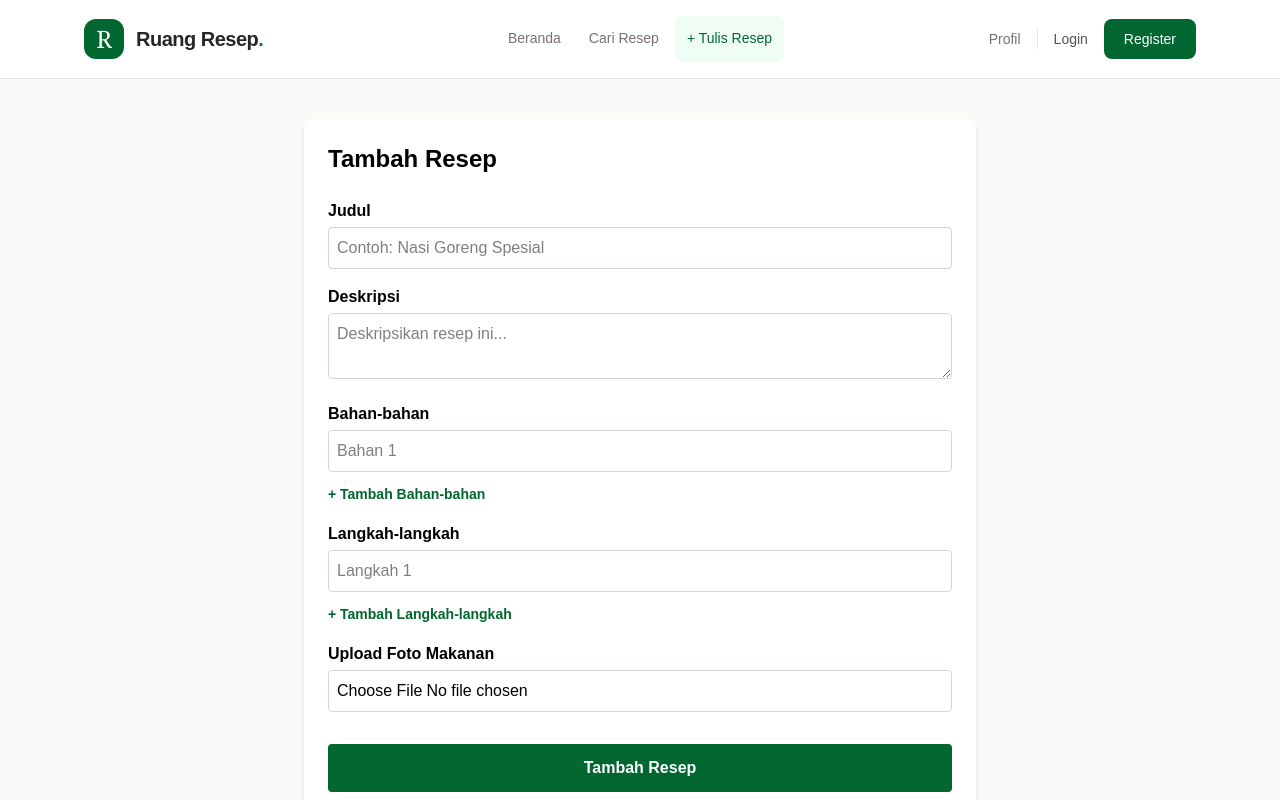
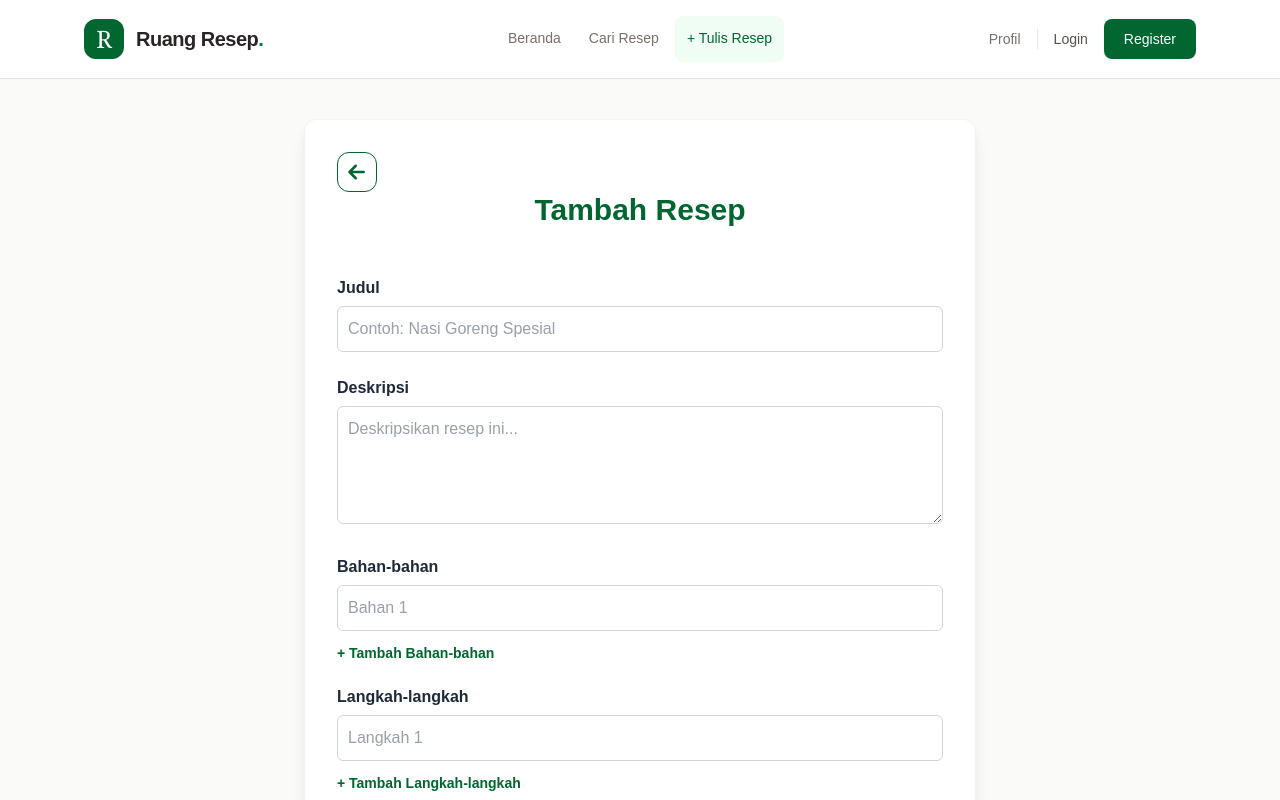
Before and after one commit to DafferNx/tubes-web-rongawi, a Next.js app: page /add-recipe in a window 1280 px wide. Shown: the top 800 px of the page. Built offline with nearby package versions, Linux system fonts and the light colour scheme.

Commit message:
improve ui form input resep

```diff
--- a/src/app/add-recipe/page.jsx
+++ b/src/app/add-recipe/page.jsx
@@ -1,7 +1,6 @@
 "use client";
 import axios from 'axios';
-
-import { useState } from 'react';
+import { useState, useRef } from 'react';
 
 function DynamicInput({ title, items, placeholder, onChange }) {
   const handleChange = (index, value) => {
@@ -15,29 +14,46 @@ function DynamicInput({ title, items, placeholder, onChange }) {
   }
 
   return (
-    <div className="mb-4">
-      <label htmlFor="inputTitle"
-        className="block font-semibold mb-1"
-      >{title}</label>
+    <div className="mb-5">
+      <label className="block font-semibold mb-1.5 text-gray-800">
+        {title}
+      </label>
 
       {items.map((value, index) => (
+        <div key={index} className="flex gap-2 mb-2">
           <input
-          key={index}
             type="text"
             required
             value={value}
             onChange={(e) => handleChange(index, e.target.value)}
             placeholder={`${placeholder} ${index + 1}`}
-          className="w-full border border-gray-300 p-2 rounded mb-2"
+            className="w-full border border-gray-300 p-2.5 rounded-md focus:ring-2 focus:ring-green-800 focus:border-green-800 outline-none transition-all text-gray-700"
           />
+
+          {items.length > 1 && (
+            <button
+              type="button"
+              onClick={() => {
+                const newItems = items.filter((_, i) => i !== index);
+                onChange(newItems);
+              }}
+              className="text-red-500 hover:text-red-700 px-2 font-bold text-xl transition-colors"
+              title="Hapus baris"
+            >
+              &times;
+            </button>
+          )}
+
+        </div>
       ))}
 
       <button
         type="button"
         onClick={handleAddInput}
-        className="text-green-800 text-sm font-bold mt-1"
-      >+ Tambah {title}</button>
-
+        className="text-green-800 text-sm font-bold mt-1 hover:text-green-900 hover:underline transition-colors"
+      >
+        + Tambah {title}
+      </button>
     </div>
   );
 }
@@ -51,35 +67,30 @@ export default function AddRecipePage() {
 
   const [image, setImage] = useState(null);
   const [previewImg, setPreviewImg] = useState('');
+  const fileInputRef = useRef(null);
 
   const [isLoading, setLoading] = useState(false);
   const [message, setMessage] = useState('');
   const [isSuccess, setIsSuccess] = useState(null);
 
-
   const handleSubmit = async (e) => {
     e.preventDefault();
 
     const formData = new FormData();
-
     formData.append('title', title);
     formData.append('description', desc);
     formData.append('photo', image);
-
     formData.append('ingredients', JSON.stringify(ingredient.filter(i => i.trim() !== '')));
     formData.append('steps', JSON.stringify(steps.filter(s => s.trim() !== '')));
 
     setLoading(true);
     try {
       const response = await axios.post('https://jsonplaceholder.typicode.com/posts', formData);
-
       setMessage('Resep berhasil ditambahkan!');
       setIsSuccess(true);
-
     } catch (e) {
       setMessage('Gagal menyimpan resep. Silakan coba lagi.');
       setIsSuccess(false);
-
     } finally {
       setLoading(false);
     }
@@ -87,7 +98,6 @@ export default function AddRecipePage() {
 
   const handleImg = (e) => {
     const file = e.target.files[0];
-
     if (file) {
       setImage(file);
       setPreviewImg(URL.createObjectURL(file));
@@ -95,28 +105,50 @@ export default function AddRecipePage() {
   }
 
   return (
-    <div className="max-w-2xl mx-auto p-6 mt-10 bg-white rounded-lg shadow-md text-black">
-      <h1 className="text-2xl font-bold mb-6">Tambah Resep</h1>
-      <form action="" onSubmit={handleSubmit} className="space-y-4">
+    <div className="max-w-2xl mx-auto p-8 mt-10 mb-12 bg-white rounded-xl shadow-lg border border-gray-100 text-gray-800">
+      <a
+        href="/"
+        className="inline-flex items-center justify-center w-10 h-10 mr-4 border border-green-800 rounded-xl hover:bg-green-800 hover:text-white text-green-800 transition-colors"
+        title="Kembali"
+      >
+        <svg
+          xmlns="http://www.w3.org/2000/svg"
+          fill="none"
+          viewBox="0 0 24 24"
+          strokeWidth={3}
+          stroke="currentColor"
+          className="w-5 h-5"
+        >
+          <path strokeLinecap="round" strokeLinejoin="round" d="M10.5 19.5 3 12m0 0 7.5-7.5M3 12h17" />
+        </svg>
+      </a>
+      <h1 className="text-3xl font-bold text-center mb-8 text-green-800 pb-4">
+        Tambah Resep
+      </h1>
 
+      <form onSubmit={handleSubmit} className="space-y-6">
         <div>
-          <label htmlFor="title" className="block font-semibold mb-1">Judul</label>
-          <input type="text"
+          <label htmlFor="title" className="block font-semibold mb-1.5 text-gray-800">Judul</label>
+          <input
+            type="text"
+            id="title"
             required
             value={title}
             onChange={e => setTitle(e.target.value)}
-            className="w-full border border-gray-300 p-2 rounded"
+            className="w-full border border-gray-300 p-2.5 rounded-md focus:ring-2 focus:ring-green-800 focus:border-green-800 outline-none transition-all text-gray-700"
             placeholder="Contoh: Nasi Goreng Spesial"
           />
         </div>
 
         <div>
-          <label htmlFor="description" className="block font-semibold mb-1">Deskripsi</label>
+          <label htmlFor="description" className="block font-semibold mb-1.5 text-gray-800">Deskripsi</label>
           <textarea
+            id="description"
             required
+            rows="4"
             value={desc}
             onChange={e => setDesc(e.target.value)}
-            className="w-full border border-gray-300 p-2 rounded"
+            className="w-full border border-gray-300 p-2.5 rounded-md focus:ring-2 focus:ring-green-800 focus:border-green-800 outline-none transition-all text-gray-700 resize-y"
             placeholder="Deskripsikan resep ini..."
           ></textarea>
         </div>
@@ -136,43 +168,47 @@ export default function AddRecipePage() {
         />
 
         <div>
-          <label htmlFor="photo" className="block font-semibold mb-1">Upload Foto Makanan</label>
-          <input type="file"
-            accept='image/*'
-            className="w-full border border-gray-300 p-2 rounded"
+          <label htmlFor="photo" className="block font-semibold mb-1.5 text-gray-800">Upload Foto Makanan</label>
+          <input
+            type="file"
+            id="photo"
+            accept="image/*"
             onChange={handleImg}
+            ref={fileInputRef}
+            className="block w-full text-sm text-gray-600 border border-gray-300 rounded-md cursor-pointer file:cursor-pointer file:mr-4 file:py-2.5 file:px-4 file:border-0 file:text-sm file:font-semibold file:bg-green-50 file:text-green-800 hover:file:bg-green-100 transition-all"
           />
 
-          {previewImg &&
-            (
-              <img src={previewImg} alt="Preview Foto Resep"
-                className="mt-3 max-h-48 w-full object-cover rounded border border-gray-300" />
-            )
-          }
+          {previewImg && (
+            <div className="mt-4">
+              <span className="block text-sm text-gray-500 mb-2">Pratinjau Foto:</span>
+              <img
+                src={previewImg}
+                alt="Preview Foto Resep"
+                className="max-h-64 w-full object-cover rounded-lg border border-gray-200 shadow-sm"
+              />
             </div>
-
+          )}
+        </div>
 
         <button
           type="submit"
           disabled={isLoading}
-          className="w-full bg-green-800 text-white p-3 rounded font-bold hover:bg-blue-700 mt-4"
+          className="w-full bg-green-800 text-white p-3.5 rounded-md font-bold text-lg hover:bg-green-900 transition-colors mt-8 shadow-md disabled:opacity-70 disabled:cursor-wait"
         >
-          {isLoading ? 'Menambahkan Resep...' : 'Tambah Resep'}
+          {isLoading ? 'Menambahkan Resep...' : 'Simpan Resep'}
         </button>
 
         {message !== '' && (
-          <div className="fixed inset-0 flex items-center justify-center bg-black bg-opacity-50 z-50">
-            <div className="bg-white p-6 rounded-lg shadow-xl w-80 text-center">
-
-              {/* Judul Pop-up dinamis warnanya berdasarkan state isSuccess */}
-              <h2 className={`text-xl font-bold mb-2 ${isSuccess ? 'text-green-600' : 'text-red-600'}`}>
-                {isSuccess ? 'Berhasil!' : 'Terjadi Kesalahan'}
+          <div className="fixed inset-0 flex items-center justify-center bg-black/60 backdrop-blur-sm z-50 p-4">
+            <div className="bg-white p-8 rounded-2xl shadow-2xl w-full max-w-sm text-center transform transition-all">
+              <h2 className={`text-2xl font-bold mb-3 ${isSuccess ? 'text-green-800' : 'text-red-700'}`}>
+                {isSuccess ? 'Berhasil!' : 'Terjadi Kesalahan!'}
               </h2>
 
-              <p className="mb-6">{message}</p>
+              <p className="mb-8 text-gray-600 leading-relaxed">{message}</p>
 
-              {/* Tombol untuk menutup pop-up dengan cara mengosongkan state message */}
               <button
+                type="button"
                 onClick={() => {
                   setMessage('');
                   if (isSuccess) {
@@ -182,13 +218,16 @@ export default function AddRecipePage() {
                     setSteps(['']);
                     setImage(null);
                     setPreviewImg('');
+
+                    if (fileInputRef.current) {
+                      fileInputRef.current.value = "";
+                    }
                   }
                 }}
-                className="bg-gray-800 text-white px-4 py-2 rounded font-bold hover:bg-gray-700 w-full"
+                className="bg-green-800 text-white px-6 py-2.5 rounded-md font-bold hover:bg-green-900 transition-colors w-full shadow-sm"
               >
-                Tutup
+                {isSuccess ? "Tutup" : "Kembali"}
               </button>
-
             </div>
           </div>
         )}
```
Lines whose indentation alone changed are shown as unchanged.
